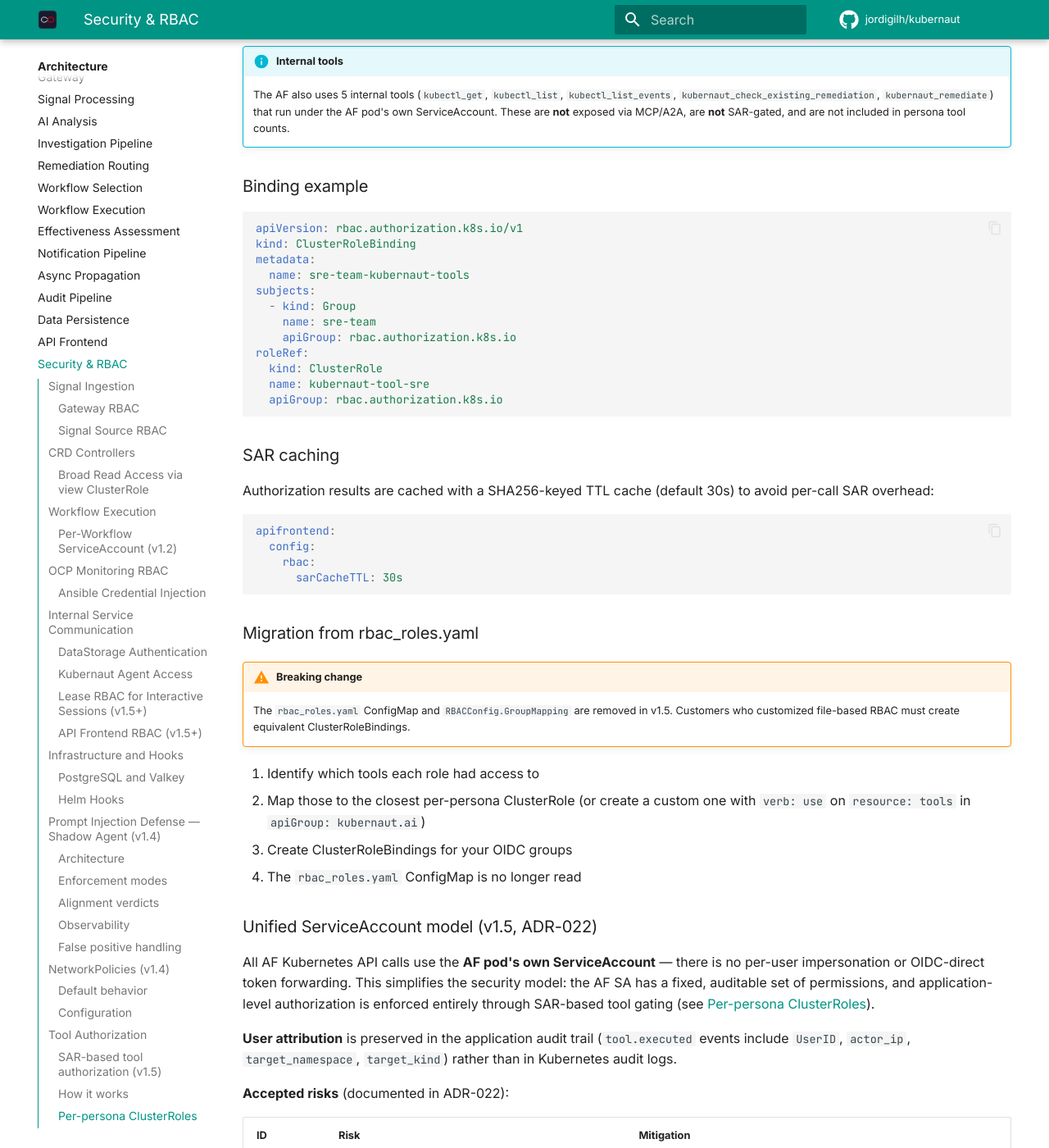
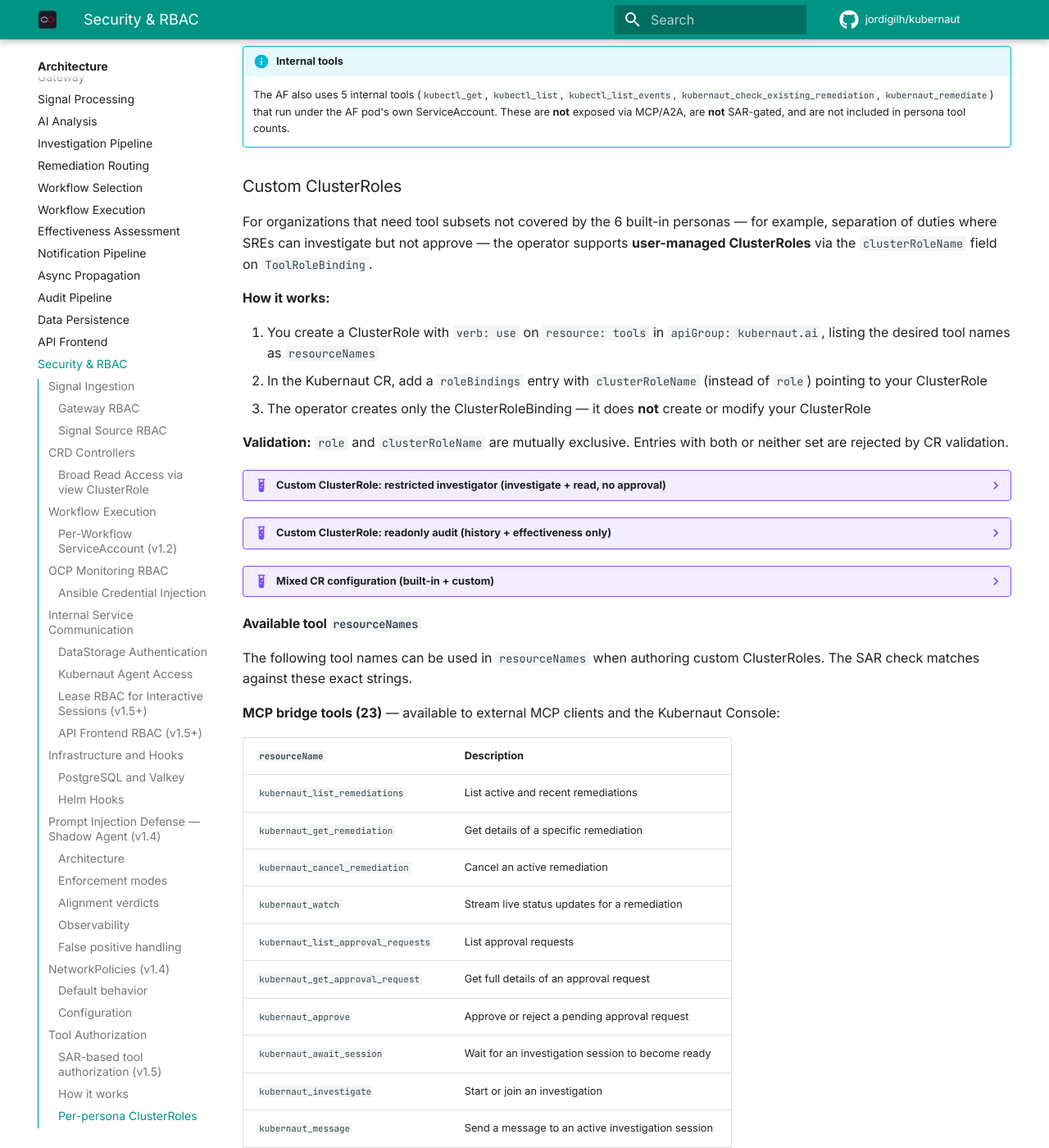
Before and after one commit to jordigilh/kubernaut-docs, an MkDocs documentation site: the page built from docs/architecture/security-rbac.md, in a window 1280 px wide and 1400 px high, scrolled down 15586 px. Shown: the whole window at 82% size. Built offline with MkDocs 1.6.1 and Material for MkDocs 9.7.7, drawn with Linux system fonts in a browser that asks for light colours; comment, search, counter and statistics services are not loaded; the version menu is left out; some of the changed text lies outside the part shown.

Commit message:
docs: add custom ClusterRoles section with full tool resourceNames table
New section under Tool Authorization explaining how to create
user-managed ClusterRoles for fine-grained tool subsets. Includes
example manifests (restricted-investigator, readonly-audit), mixed
CR configuration, and the complete list of 23 MCP + 5 internal tool
resourceNames available for custom ClusterRole rules.

Closes #186

Co-authored-by: Cursor <cursoragent@cursor.com>

````diff
--- a/docs/architecture/security-rbac.md
+++ b/docs/architecture/security-rbac.md
@@ -405,6 +405,114 @@ The Helm chart ships 6 per-persona ClusterRoles via a data-driven template (`api
 !!! info "Internal tools"
     The AF also uses 5 internal tools (`kubectl_get`, `kubectl_list`, `kubectl_list_events`, `kubernaut_check_existing_remediation`, `kubernaut_remediate`) that run under the AF pod's own ServiceAccount. These are **not** exposed via MCP/A2A, are **not** SAR-gated, and are not included in persona tool counts.
 
+### Custom ClusterRoles {: #custom-clusterroles }
+
+For organizations that need tool subsets not covered by the 6 built-in personas — for example, separation of duties where SREs can investigate but not approve — the operator supports **user-managed ClusterRoles** via the `clusterRoleName` field on `ToolRoleBinding`.
+
+**How it works:**
+
+1. You create a ClusterRole with `verb: use` on `resource: tools` in `apiGroup: kubernaut.ai`, listing the desired tool names as `resourceNames`
+2. In the Kubernaut CR, add a `roleBindings` entry with `clusterRoleName` (instead of `role`) pointing to your ClusterRole
+3. The operator creates only the ClusterRoleBinding — it does **not** create or modify your ClusterRole
+
+**Validation:** `role` and `clusterRoleName` are mutually exclusive. Entries with both or neither set are rejected by CR validation.
+
+??? example "Custom ClusterRole: restricted investigator (investigate + read, no approval)"
+    ```yaml
+    apiVersion: rbac.authorization.k8s.io/v1
+    kind: ClusterRole
+    metadata:
+      name: kubernaut-restricted-investigator
+    rules:
+      - apiGroups: ["kubernaut.ai"]
+        resources: ["tools"]
+        verbs: ["use"]
+        resourceNames:
+          - kubernaut_list_remediations
+          - kubernaut_get_remediation
+          - kubernaut_watch
+          - kubernaut_investigate
+          - kubernaut_message
+          - kubernaut_complete
+          - kubernaut_cancel
+          - kubernaut_status
+          - kubernaut_reconnect
+    ```
+
+??? example "Custom ClusterRole: readonly audit (history + effectiveness only)"
+    ```yaml
+    apiVersion: rbac.authorization.k8s.io/v1
+    kind: ClusterRole
+    metadata:
+      name: kubernaut-readonly-audit
+    rules:
+      - apiGroups: ["kubernaut.ai"]
+        resources: ["tools"]
+        verbs: ["use"]
+        resourceNames:
+          - kubernaut_list_remediations
+          - kubernaut_get_remediation
+          - kubernaut_get_remediation_history
+          - kubernaut_get_effectiveness
+          - kubernaut_get_audit_trail
+    ```
+
+??? example "Mixed CR configuration (built-in + custom)"
+    ```yaml
+    spec:
+      apiFrontend:
+        rbac:
+          roleBindings:
+            - role: sre
+              groups: ["senior-sres"]
+            - clusterRoleName: kubernaut-restricted-investigator
+              groups: ["junior-sres"]
+            - clusterRoleName: kubernaut-readonly-audit
+              groups: ["compliance-team"]
+    ```
+
+#### Available tool `resourceNames`
+
+The following tool names can be used in `resourceNames` when authoring custom ClusterRoles. The SAR check matches against these exact strings.
+
+**MCP bridge tools (23)** — available to external MCP clients and the Kubernaut Console:
+
+| `resourceName` | Description |
+|---|---|
+| `kubernaut_list_remediations` | List active and recent remediations |
+| `kubernaut_get_remediation` | Get details of a specific remediation |
+| `kubernaut_cancel_remediation` | Cancel an active remediation |
+| `kubernaut_watch` | Stream live status updates for a remediation |
+| `kubernaut_list_approval_requests` | List approval requests |
+| `kubernaut_get_approval_request` | Get full details of an approval request |
+| `kubernaut_approve` | Approve or reject a pending approval request |
+| `kubernaut_await_session` | Wait for an investigation session to become ready |
+| `kubernaut_investigate` | Start or join an investigation |
+| `kubernaut_message` | Send a message to an active investigation session |
+| `kubernaut_complete` | Complete an investigation session |
+| `kubernaut_complete_no_action` | Complete with no remediation (dismiss or escalate) |
+| `kubernaut_cancel` | Cancel an active investigation session |
+| `kubernaut_status` | Get the current status of an investigation session |
+| `kubernaut_reconnect` | Reconnect to a disconnected session |
+| `kubernaut_discover_workflows` | Discover available workflows for a remediation |
+| `kubernaut_select_workflow` | Select a workflow for execution |
+| `kubernaut_present_decision` | Present investigation results for a decision |
+| `kubernaut_list_workflows` | List available workflows from the catalog |
+| `kubernaut_list_alerts` | Query firing Prometheus alerts (conditional) |
+| `kubernaut_get_remediation_history` | Query historical remediations |
+| `kubernaut_get_effectiveness` | Get effectiveness scores for workflows |
+| `kubernaut_get_audit_trail` | Retrieve the audit trail for a remediation |
+
+**A2A agent internal tools (5)** — used inside the A2A agent loop, SAR-gated on the A2A path:
+
+| `resourceName` | Description |
+|---|---|
+| `kubectl_get` | Get any namespaced K8s resource (Secret `.data` redacted) |
+| `kubectl_list` | List namespaced K8s resources (Secret `.data` redacted) |
+| `kubectl_list_events` | List K8s events with reason/object filters |
+| `kubernaut_check_existing_remediation` | Check for duplicate RemediationRequest |
+| `kubernaut_remediate` | Create a new RemediationRequest CRD |
+
 ### Binding example
 
 ```yaml
````
